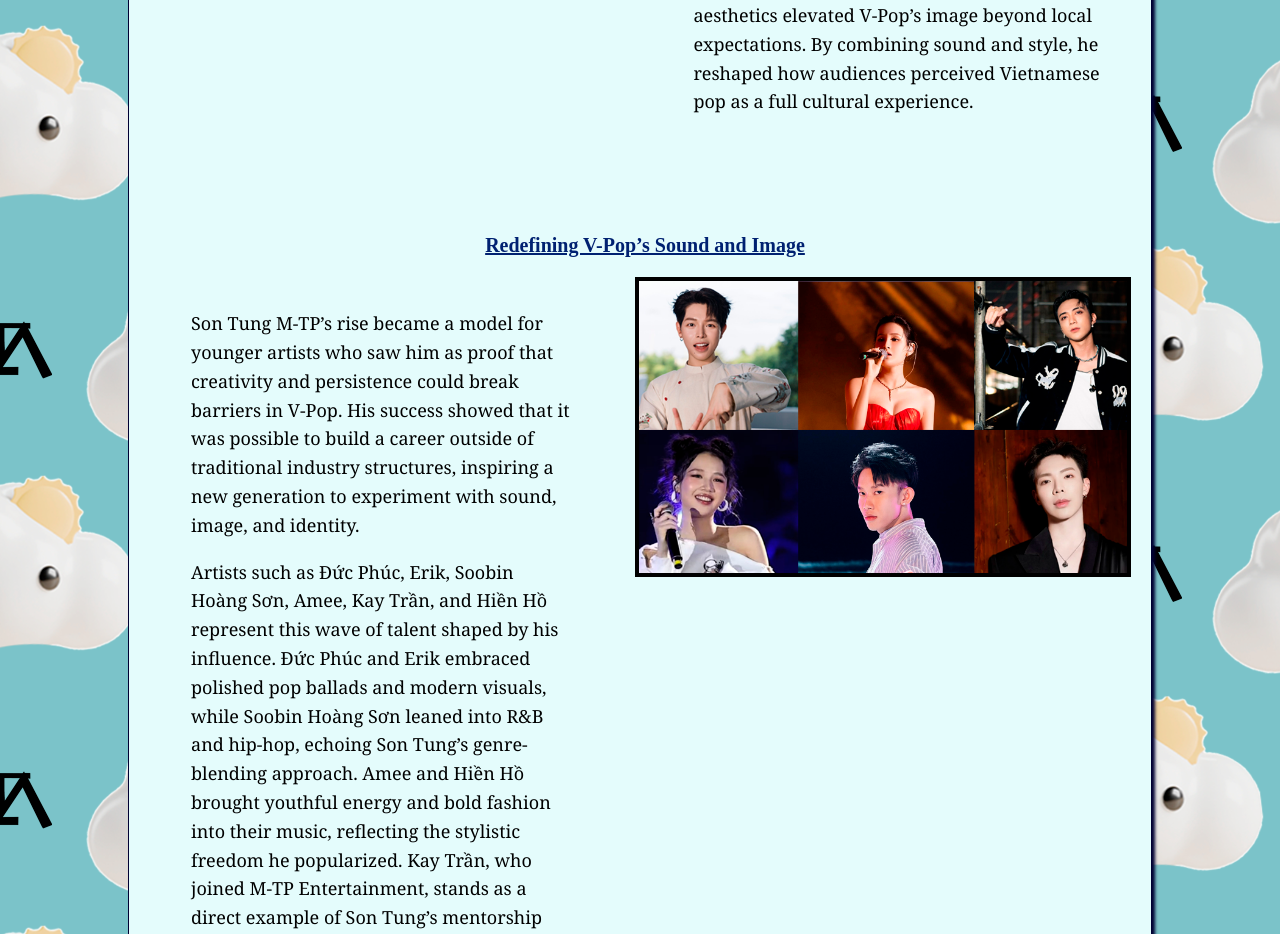
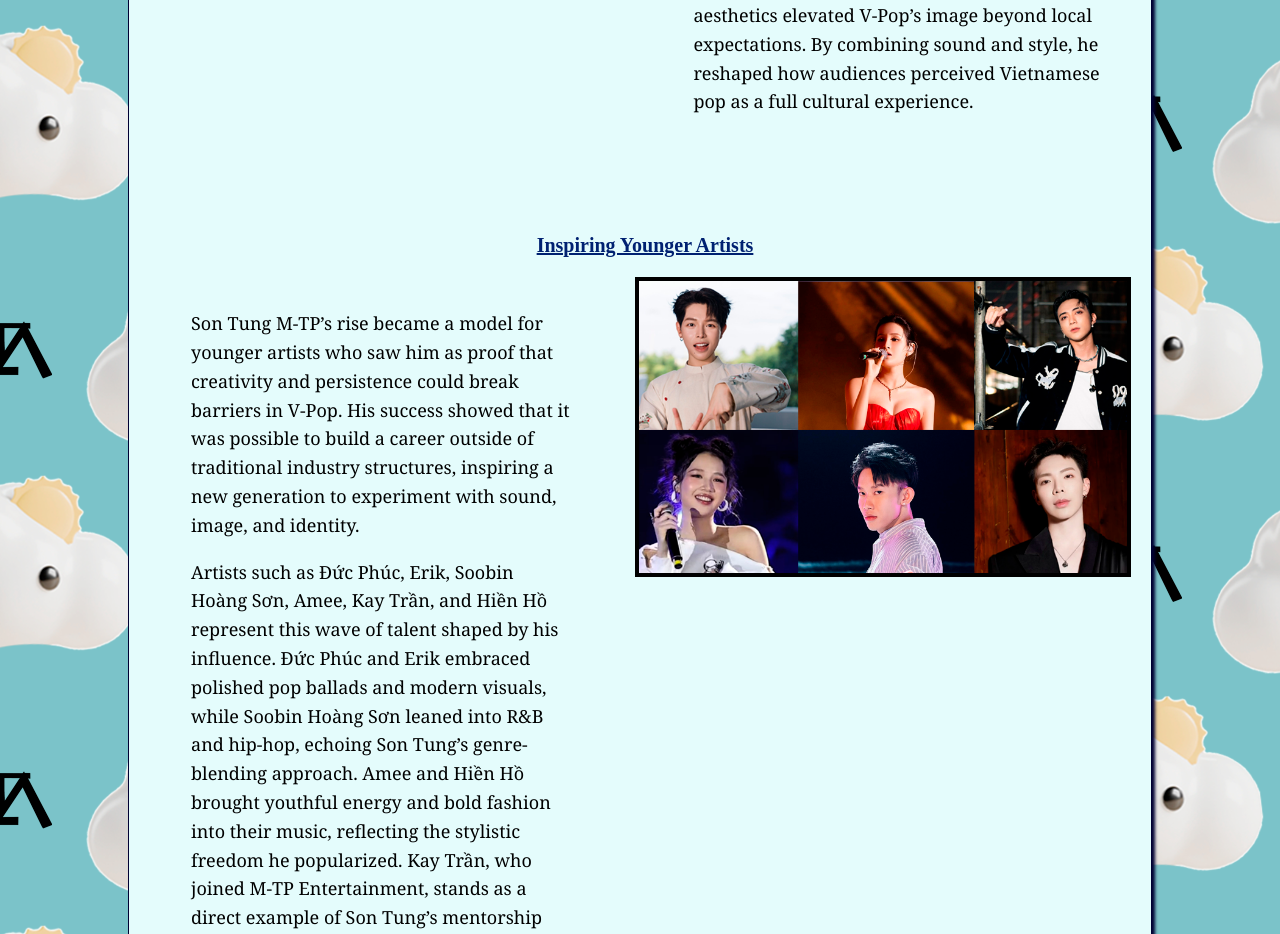
Before and after one commit to VTNguyen02/Son-Tung-M-TP-Icon-of-V-Pop, a plain HTML site: page influence.html in a window 1280 px wide. Shown: the part 1680-2614 px from the top of the page. Drawn offline with Linux system fonts and the light colour scheme.

Commit message:
Add files via upload

```diff
--- a/influence.html
+++ b/influence.html
@@ -57,7 +57,7 @@
         </div>
       </div>
 
-      <p class="title3" style="text-align: center; font-size: 20px;">Redefining V-Pop’s Sound and Image</p>
+      <p class="title3" style="text-align: center; font-size: 20px;">Inspiring Younger Artists</p>
       <div class="home-container">
         <div class="left-half">
           <p class="intro">
```
